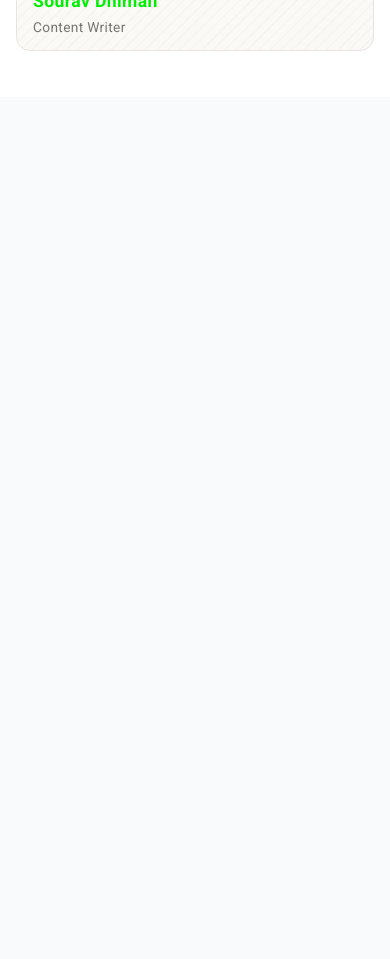
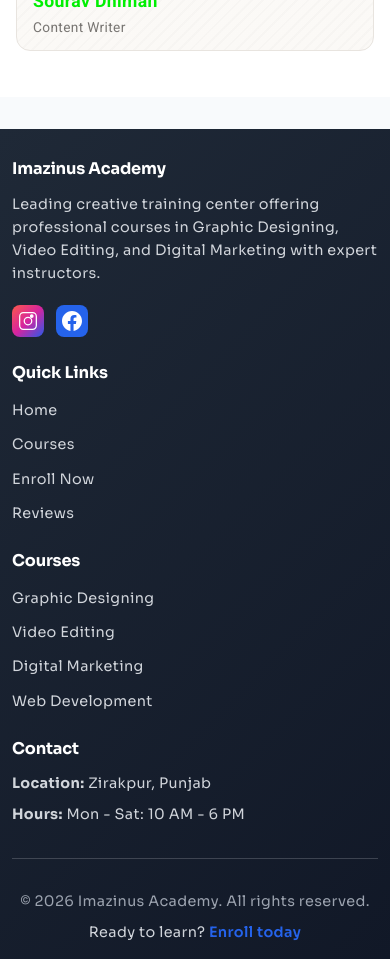
Before and after one commit to anmol37082/imazinues-accedmy, a React (Vite) app in the folder client/: page / in a window 390 px wide. Shown: the part 8500-9459 px from the top of the page. Before the commit the page ends 8597 px from the top, so only its background shows below. Built offline with nearby package versions, Linux system fonts and the light colour scheme; a web font is replaced by a local one.

Commit message:
update code

```diff
--- /dev/null
+++ b/client/src/components/Footer.jsx
@@ -0,0 +1,111 @@
+import styles from "./Footer.module.css";
+
+function Footer() {
+  const currentYear = new Date().getFullYear();
+
+  return (
+    <footer className={styles.footer}>
+      <div className={styles.container}>
+        <div className={styles.grid}>
+          {/* About Section */}
+          <div className={styles.section}>
+            <h4 className={styles.heading}>Imazinus Academy</h4>
+            <p className={styles.text}>
+              Leading creative training center offering professional courses in
+              Graphic Designing, Video Editing, and Digital Marketing with
+              expert instructors.
+            </p>
+            <div className={styles.socialLinks}>
+              <a href="https://www.instagram.com/imazineusacademy/" target="_blank" rel="noopener noreferrer" className={`${styles.socialIcon} ${styles.instaIcon}`} title="Instagram">
+                <svg width="20" height="20" viewBox="0 0 24 24" fill="none" stroke="currentColor" strokeWidth="1.5" strokeLinecap="round" strokeLinejoin="round">
+                  <rect x="2" y="2" width="20" height="20" rx="4.5" ry="4.5"/>
+                  <path d="M16.5 7.5a1.5 1.5 0 1 0 0-3 1.5 1.5 0 0 0 0 3z" fill="currentColor"/>
+                  <circle cx="12" cy="12" r="4.5"/>
+                </svg>
+              </a>
+              <a href="https://www.facebook.com/Imazine.Us.Academy" target="_blank" rel="noopener noreferrer" className={`${styles.socialIcon} ${styles.fbIcon}`} title="Facebook">
+                <svg width="20" height="20" viewBox="0 0 24 24" fill="currentColor">
+                  <path d="M24 12.073c0-6.627-5.373-12-12-12s-12 5.373-12 12c0 5.99 4.388 10.954 10.125 11.854v-8.385H7.078v-3.47h3.047V9.43c0-3.007 1.792-4.669 4.533-4.669 1.312 0 2.686.235 2.686.235v2.953H15.83c-1.491 0-1.956.925-1.956 1.874v2.25h3.328l-.532 3.47h-2.796v8.385C19.612 23.027 24 18.062 24 12.073z"/>
+                </svg>
+              </a>
+            </div>
+          </div>
+
+          {/* Quick Links */}
+          <div className={styles.section}>
+            <h4 className={styles.heading}>Quick Links</h4>
+            <ul className={styles.list}>
+              <li>
+                <a href="#home" className={styles.link}>
+                  Home
+                </a>
+              </li>
+              <li>
+                <a href="#courses" className={styles.link}>
+                  Courses
+                </a>
+              </li>
+              <li>
+                <a href="#inquiry" className={styles.link}>
+                  Enroll Now
+                </a>
+              </li>
+              <li>
+                <a href="#reviews" className={styles.link}>
+                  Reviews
+                </a>
+              </li>
+            </ul>
+          </div>
+
+          {/* Courses */}
+          <div className={styles.section}>
+            <h4 className={styles.heading}>Courses</h4>
+            <ul className={styles.list}>
+              <li>
+                <span className={styles.link}>Graphic Designing</span>
+              </li>
+              <li>
+                <span className={styles.link}>Video Editing</span>
+              </li>
+              <li>
+                <span className={styles.link}>Digital Marketing</span>
+              </li>
+              <li>
+                <span className={styles.link}>Web Development</span>
+              </li>
+            </ul>
+          </div>
+
+          {/* Contact */}
+          <div className={styles.section}>
+            <h4 className={styles.heading}>Contact</h4>
+            <div className={styles.contactInfo}>
+              <p className={styles.text}>
+                <strong>Location:</strong> Zirakpur, Punjab
+              </p>
+              <p className={styles.text}>
+                <strong>Hours:</strong> Mon - Sat: 10 AM - 6 PM
+              </p>
+            </div>
+          </div>
+        </div>
+
+        {/* Divider */}
+        <div className={styles.divider}></div>
+
+        {/* Bottom Section */}
+        <div className={styles.bottom}>
+          <p className={styles.copyright}>
+            &copy; {currentYear} Imazinus Academy. All rights reserved.
+          </p>
+          <p className={styles.cta}>
+            Ready to learn? <a href="#inquiry" className={styles.ctaLink}>Enroll today</a>
+          </p>
+        </div>
+      </div>
+    </footer>
+  );
+}
+
+export default Footer;
--- /dev/null
+++ b/client/src/components/Footer.module.css
@@ -0,0 +1,212 @@
+.footer {
+  width: 100%;
+  background: linear-gradient(135deg, #1f2937 0%, #111827 100%);
+  color: #e5e7eb;
+  padding: 48px 24px 24px;
+  box-sizing: border-box;
+  margin-top: 60px;
+}
+
+.container {
+  width: min(1180px, 100%);
+  margin: 0 auto;
+}
+
+.grid {
+  display: grid;
+  grid-template-columns: repeat(auto-fit, minmax(240px, 1fr));
+  gap: 36px;
+  margin-bottom: 32px;
+}
+
+.section {
+  display: flex;
+  flex-direction: column;
+  gap: 12px;
+}
+
+.heading {
+  margin: 0;
+  color: #ffffff;
+  font-family: "Sora", sans-serif;
+  font-size: 1.05rem;
+  font-weight: 700;
+  letter-spacing: -0.01em;
+}
+
+.text {
+  margin: 0;
+  color: #d1d5db;
+  font-family: "Sora", sans-serif;
+  font-size: 0.9rem;
+  line-height: 1.6;
+}
+
+.list {
+  margin: 0;
+  padding: 0;
+  list-style: none;
+  display: flex;
+  flex-direction: column;
+  gap: 8px;
+}
+
+.link {
+  color: #d1d5db;
+  text-decoration: none;
+  font-family: "Sora", sans-serif;
+  font-size: 0.9rem;
+  transition: color 0.3s ease;
+}
+
+.link:hover {
+  color: #2563eb;
+}
+
+.socialLinks {
+  display: flex;
+  gap: 12px;
+  margin-top: 8px;
+}
+
+.socialIcon {
+  display: inline-flex;
+  align-items: center;
+  justify-content: center;
+  width: 36px;
+  height: 36px;
+  border-radius: 8px;
+  background: rgba(37, 99, 235, 0.15);
+  color: #2563eb;
+  text-decoration: none;
+  font-size: 0.75rem;
+  font-weight: 600;
+  transition: all 0.3s ease;
+  font-family: "Sora", sans-serif;
+  padding: 0;
+  border: none;
+  cursor: pointer;
+}
+
+.socialIcon:hover {
+  background: #2563eb;
+  color: #ffffff;
+  transform: translateY(-2px);
+}
+
+.socialIcon svg {
+  width: 20px;
+  height: 20px;
+}
+
+.instaIcon {
+  background: linear-gradient(135deg, #fd5949 0%, #d6249f 50%, #285AEB 100%);
+  color: #ffffff;
+}
+
+.instaIcon:hover {
+  transform: translateY(-2px) scale(1.05);
+  box-shadow: 0 8px 20px rgba(253, 89, 73, 0.3);
+}
+
+.fbIcon {
+  background: #2563eb;
+  color: #ffffff;
+}
+
+.fbIcon:hover {
+  transform: translateY(-2px) scale(1.05);
+  box-shadow: 0 8px 20px rgba(37, 99, 235, 0.4);
+  background: #1d4ed8;
+}
+
+.contactInfo {
+  display: flex;
+  flex-direction: column;
+  gap: 8px;
+}
+
+.divider {
+  height: 1px;
+  background: rgba(229, 231, 235, 0.2);
+  margin: 32px 0;
+}
+
+.bottom {
+  display: flex;
+  flex-direction: column;
+  align-items: center;
+  gap: 12px;
+  text-align: center;
+}
+
+.copyright {
+  margin: 0;
+  color: #9ca3af;
+  font-family: "Sora", sans-serif;
+  font-size: 0.85rem;
+}
+
+.cta {
+  margin: 0;
+  color: #d1d5db;
+  font-family: "Sora", sans-serif;
+  font-size: 0.9rem;
+}
+
+.ctaLink {
+  color: #2563eb;
+  text-decoration: none;
+  font-weight: 600;
+  transition: color 0.3s ease;
+}
+
+.ctaLink:hover {
+  color: #1d4ed8;
+  text-decoration: underline;
+}
+
+/* Responsive */
+@media (max-width: 768px) {
+  .footer {
+    padding: 36px 16px 20px;
+    margin-top: 40px;
+  }
+
+  .grid {
+    grid-template-columns: 1fr;
+    gap: 24px;
+  }
+
+  .heading {
+    font-size: 0.95rem;
+  }
+
+  .bottom {
+    gap: 10px;
+  }
+}
+
+@media (max-width: 520px) {
+  .footer {
+    padding: 28px 12px 16px;
+    margin-top: 32px;
+  }
+
+  .heading {
+    font-size: 0.9rem;
+  }
+
+  .text,
+  .link,
+  .copyright,
+  .cta {
+    font-size: 0.8rem;
+  }
+
+  .socialIcon {
+    width: 32px;
+    height: 32px;
+    font-size: 0.7rem;
+  }
+}
--- a/client/src/pages/HomePage.jsx
+++ b/client/src/pages/HomePage.jsx
@@ -7,6 +7,7 @@ import InquiryForm from "../components/InquiryForm";
 import Reviews from "../components/Reviews";
 import StatsAndFacts from "../components/StatsAndFacts";
 import Webvideobnnaer from "../components/Webvideobnnaer";
+import Footer from "../components/Footer";
 
 function HomePage() {
   const siteUrl = "https://imazineus.com";
@@ -108,6 +109,7 @@ function HomePage() {
       <Webvideobnnaer />
       <InquiryForm />
       <Reviews />
+      <Footer />
     </>
   );
 }
```
